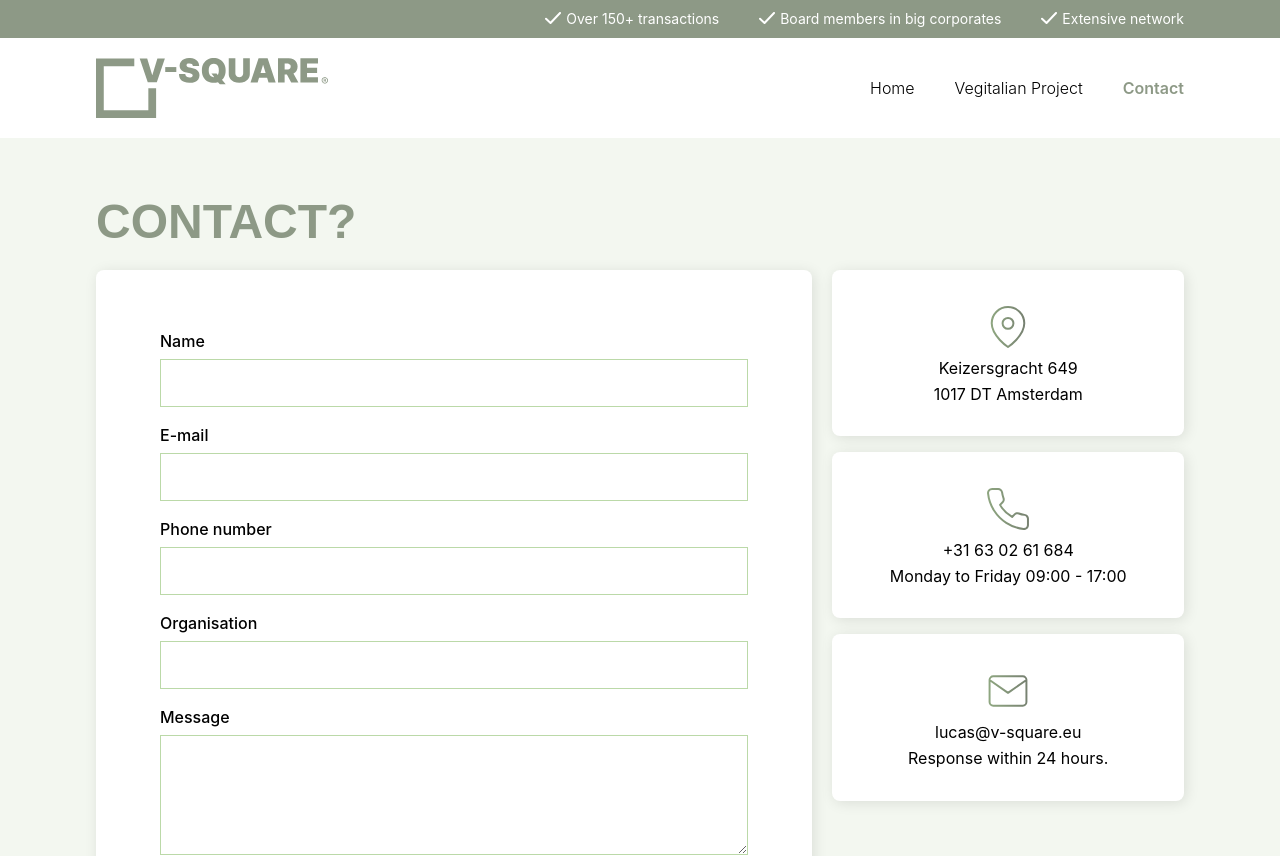
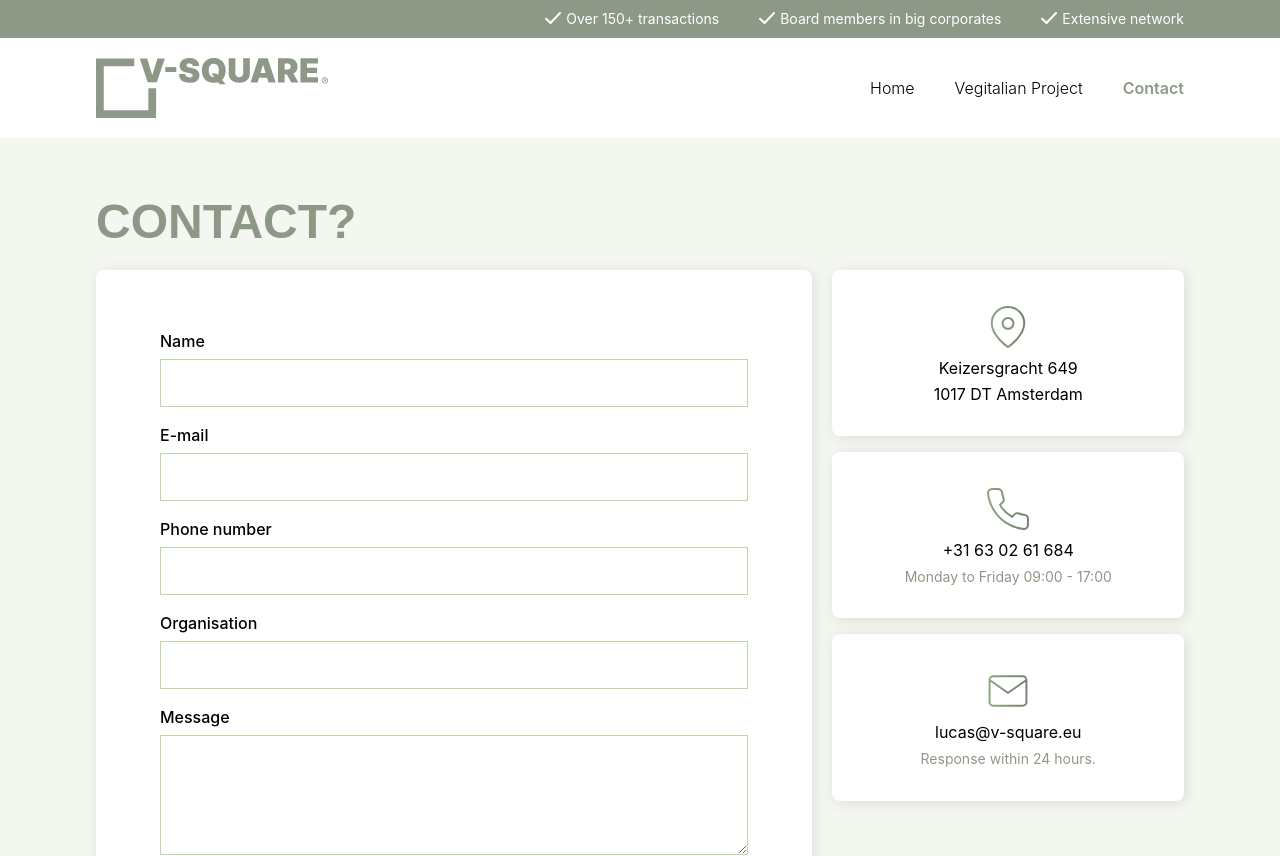
Before and after one commit to Lloyd-Aipassa/vsquare, a Nuxt app: page /contact in a window 1280 px wide. Shown: the top 856 px of the page. Built offline with nearby package versions, Linux system fonts and the light colour scheme.

Commit message:
fixed fond color cards contact

```diff
--- a/pages/contact.vue
+++ b/pages/contact.vue
@@ -192,7 +192,8 @@ form input[type="submit"]:active {
 }
 
 .card span {
-    color: var(--color-orange);
+    color: var(--color-green);
+    font-size: 14px;
 }
 
 
```
